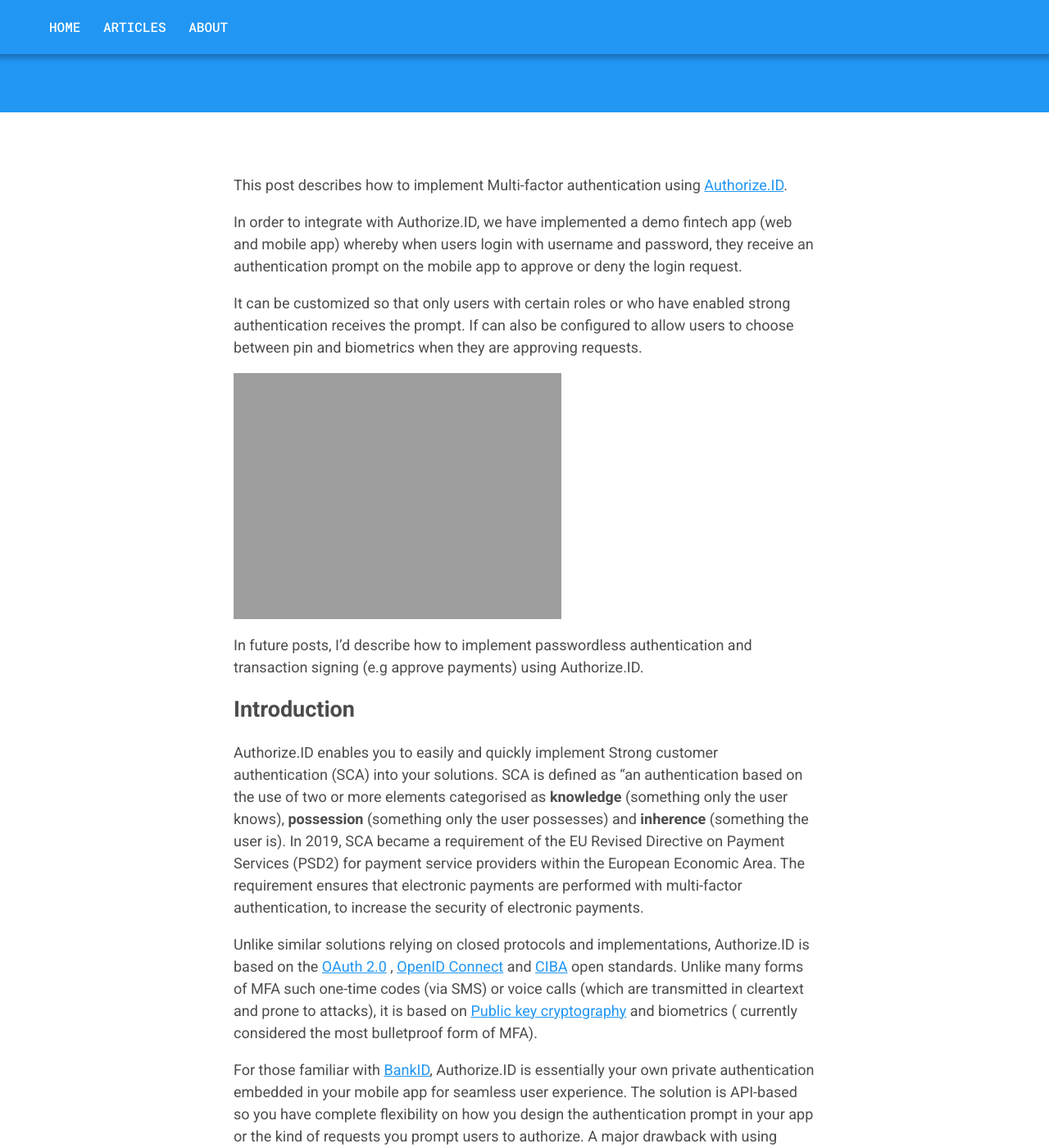
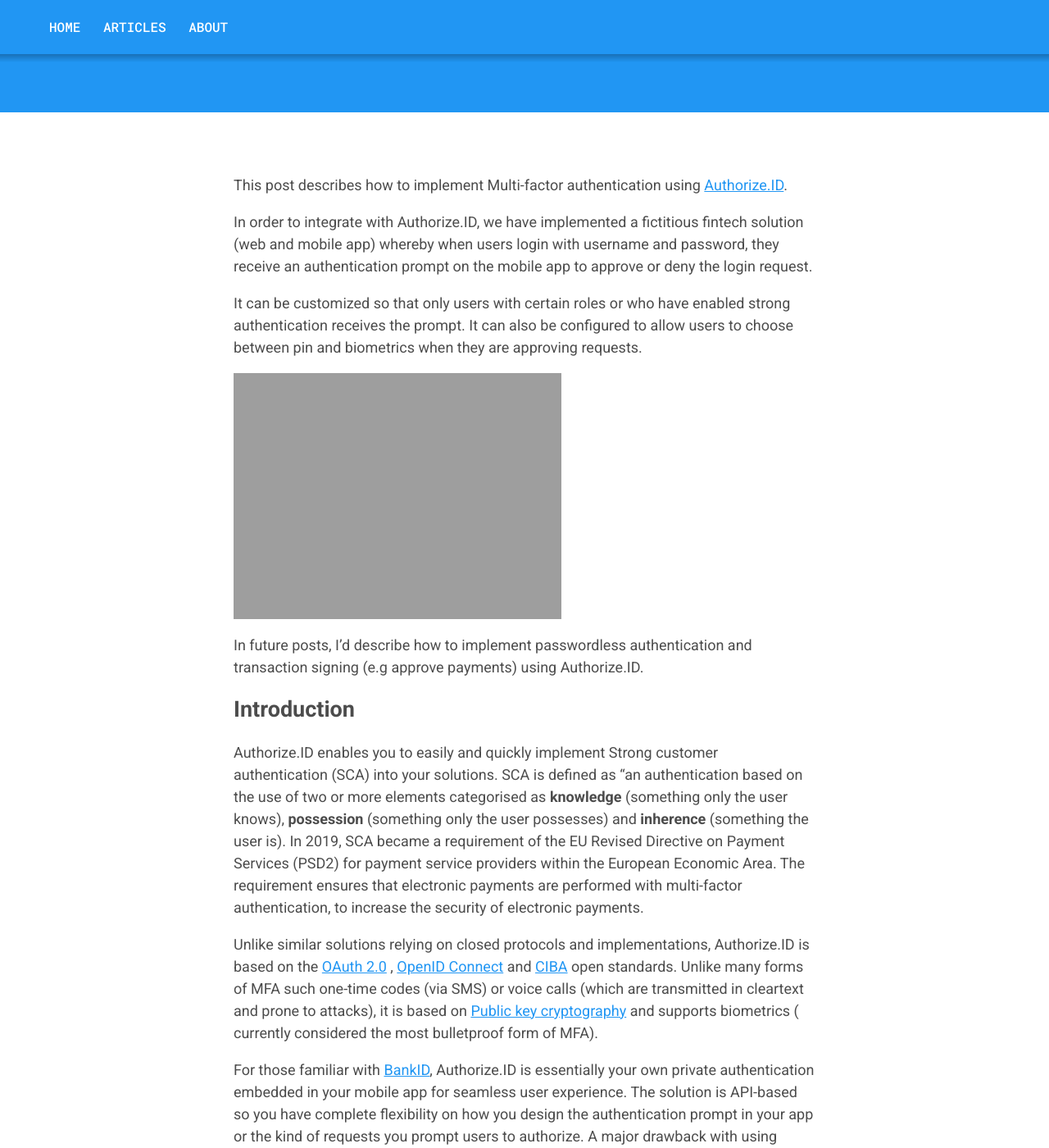
Before and after one commit to osimosu/osimosu.github.io, a Jekyll site: the page built from _posts/2021-07-12-how-to-implement-multi-factor-authentication-using-yesid.markdown, in a window 1280 px wide and 1400 px high, scrolled down 199 px. Shown: the whole window at 82% size. Built offline with Jekyll 4.4.1, drawn with Linux system fonts in a browser that asks for light colours; some of the changed text lies outside the part shown.

Commit message:
Update post

```diff
--- a/_posts/2021-07-12-how-to-implement-multi-factor-authentication-using-yesid.markdown
+++ b/_posts/2021-07-12-how-to-implement-multi-factor-authentication-using-yesid.markdown
@@ -8,9 +8,9 @@ This post describes how to implement Multi-factor authentication using [Authoriz
 }.
 
 
-In order to integrate with Authorize.ID, we have implemented a demo fintech app (web and mobile app) whereby when users login with username and password, they receive an authentication prompt on the mobile app to approve or deny the login request.
+In order to integrate with Authorize.ID, we have implemented a fictitious fintech solution (web and mobile app) whereby when users login with username and password, they receive an authentication prompt on the mobile app to approve or deny the login request.
 
-It can be customized so that only users with certain roles or who have enabled strong authentication receives the prompt. If can also be configured to allow users to choose between pin and biometrics when they are approving requests.
+It can be customized so that only users with certain roles or who have enabled strong authentication receives the prompt. It can also be configured to allow users to choose between pin and biometrics when they are approving requests.
 
 <figure>
   <img src="{{site.url}}/img/demo.gif" alt="Demo App"/>
@@ -28,7 +28,7 @@ based on the [OAuth 2.0](https://datatracker.ietf.org/doc/html/rfc6749){:target=
 and [CIBA](https://openid.net/specs/openid-client-initiated-backchannel-authentication-core-1_0.html){:target="_blank"}
 open standards. Unlike many forms of MFA such one-time codes (via SMS) or voice calls (which are transmitted in
 cleartext and prone to attacks), it is based
-on [Public key cryptography](https://en.wikipedia.org/wiki/Public-key_cryptography){:target="_blank"} and biometrics (
+on [Public key cryptography](https://en.wikipedia.org/wiki/Public-key_cryptography){:target="_blank"} and supports biometrics (
 currently considered the most bulletproof form of MFA).
 
 For those familiar with [BankID](https://www.bankid.com/){:target="_blank"}, Authorize.ID is essentially your own private
@@ -121,7 +121,7 @@ Finally, let's implement Multi-factor authentication using Authorize.ID :)
 
 #### Step 1. Request Demo
 
-Email [request@demo.yesidentity.com](mailto:request@demo.yesidentity.com) to request access to the dashboard and API
+Email [info@authorize.id](mailto:info@authorize.id) to request access to the dashboard and API
 documentation.
 
 #### Step 2. Create Client
```
Also changed, not shown: other parts of _posts/2021-07-12-how-to-implement-multi-factor-authentication-using-yesid.markdown (+1 -1 lines), img/authorize.ID.png (added).
